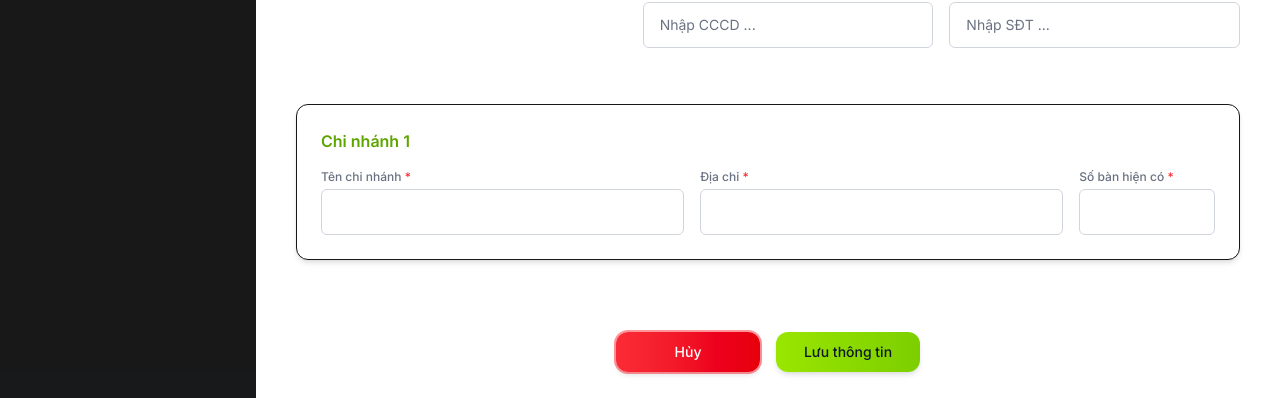
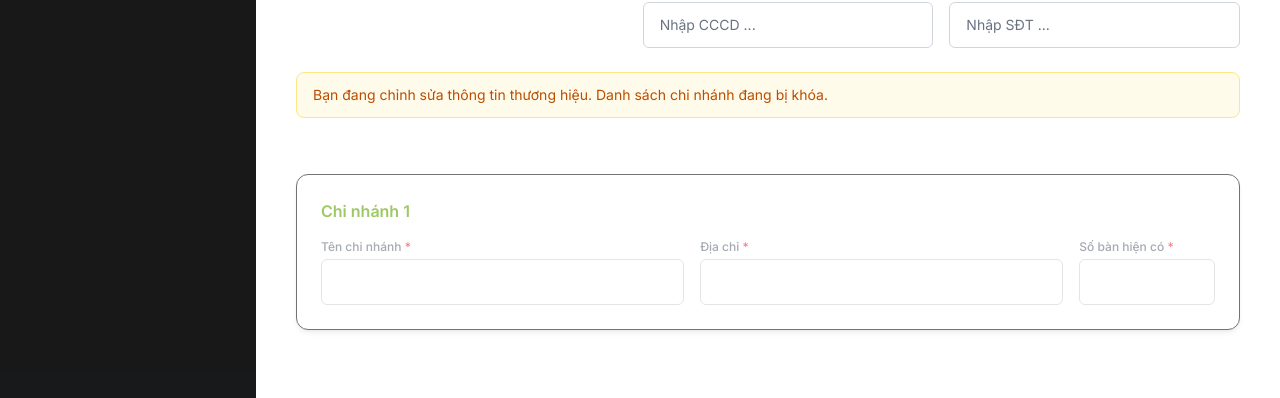
Before and after one commit to trunghoan203/ScoreLens-Frontend, a Next.js app: page /admin/club in a window 1280 px wide. Both pictures are taken after a click on the button "Chỉnh sửa". Shown: the part 430-828 px from the top of the page. Built offline with nearby package versions, Linux system fonts and the light colour scheme; no server answers.

Commit message:
UI-Admin (Thông tin thương hiệu)

```diff
--- a/src/app/admin/club/page.tsx
+++ b/src/app/admin/club/page.tsx
@@ -172,7 +172,12 @@ export default function ClubInfoPage() {
                 </div>
               </div>
 
-              <div className="w-full max-w-6xl mt-6 space-y-4">
+              {isEditing && (
+                <div className="w-full max-w-6xl -mt-2 text-sm text-amber-700 bg-amber-50 border border-amber-200 rounded-lg px-4 py-3">
+                  Bạn đang chỉnh sửa thông tin thương hiệu. Danh sách chi nhánh đang bị khóa.
+                </div>
+              )}
+              <div className={`w-full max-w-6xl mt-6 space-y-4 ${isEditing ? 'opacity-60 pointer-events-none' : ''}`}>
                 {branches.map((branch, idx) => (
                   <div
                     key={idx}
```
